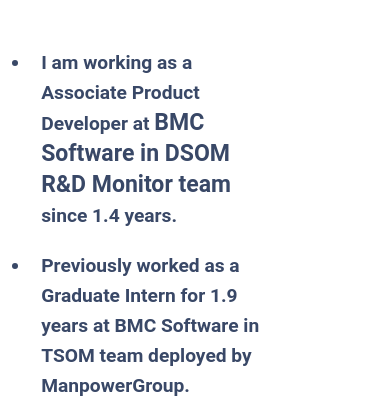
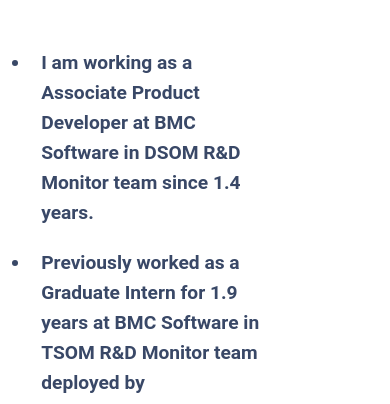
Before and after one commit to sumedha1308/Sumedha-Portfolio, a website: page index.html in a window 390 px wide. Shown: the part 686-1090 px from the top of the page. Drawn offline with Linux system fonts and the light colour scheme.

Commit message:
Home Page and UI changes

```diff
--- a/css/index.css
+++ b/css/index.css
@@ -12,7 +12,7 @@
     margin: 0px;
     box-sizing: border-box;
     font-family: "Roboto", "Helvetica", "Arial", sans-serif;
-    color: whitesmoke;
+    color: white;
     scroll-behavior: smooth;
 }
 
@@ -122,7 +122,7 @@
 }
 
 .home-section-responsive {
-    margin-top: 260px;
+    /* margin-top: 260px; */
 }
 
 .intro {
@@ -241,6 +241,7 @@
     justify-content: center;
     align-items: center;
     line-height: 30px;
+    width: 80%;
 }
 
 .footer {
@@ -411,7 +412,7 @@
     position: fixed;
     width: 100%;
     /* margin-top: 0%; */
-    /* top: 0px; */
+    top: 1px;
     z-index: 1;
    }
 
--- a/index.html
+++ b/index.html
@@ -34,8 +34,8 @@
         <div class="about-me-container">
             <div class="about-me-title">About Me</div>
             <ul>
-                <li class="about-me-text">I am working as a Associate Product Developer at <span class="b">BMC Software in DSOM R&D Monitor team </span> since 1.4 years.</li>
-                <li class="about-me-text">Previously worked as a Graduate Intern for 1.9 years at BMC Software in TSOM team deployed by ManpowerGroup.</li>
+                <li class="about-me-text">I am working as a Associate Product Developer at BMC Software in DSOM R&D Monitor team since 1.4 years.</li>
+                <li class="about-me-text">Previously worked as a Graduate Intern for 1.9 years at BMC Software in TSOM R&D Monitor team deployed by ManpowerGroup.</li>
                 <li class="about-me-text">I like to work in challenging environment where I can use my sound knowledge of product development.</li>
                 <li class="about-me-text">I am flexible and dynamic to work in any technology and <span class="b">passionate in Web development</span>.</li>
                 <li class="about-me-text">I am good Team player who can also work  independently.</li>
```
